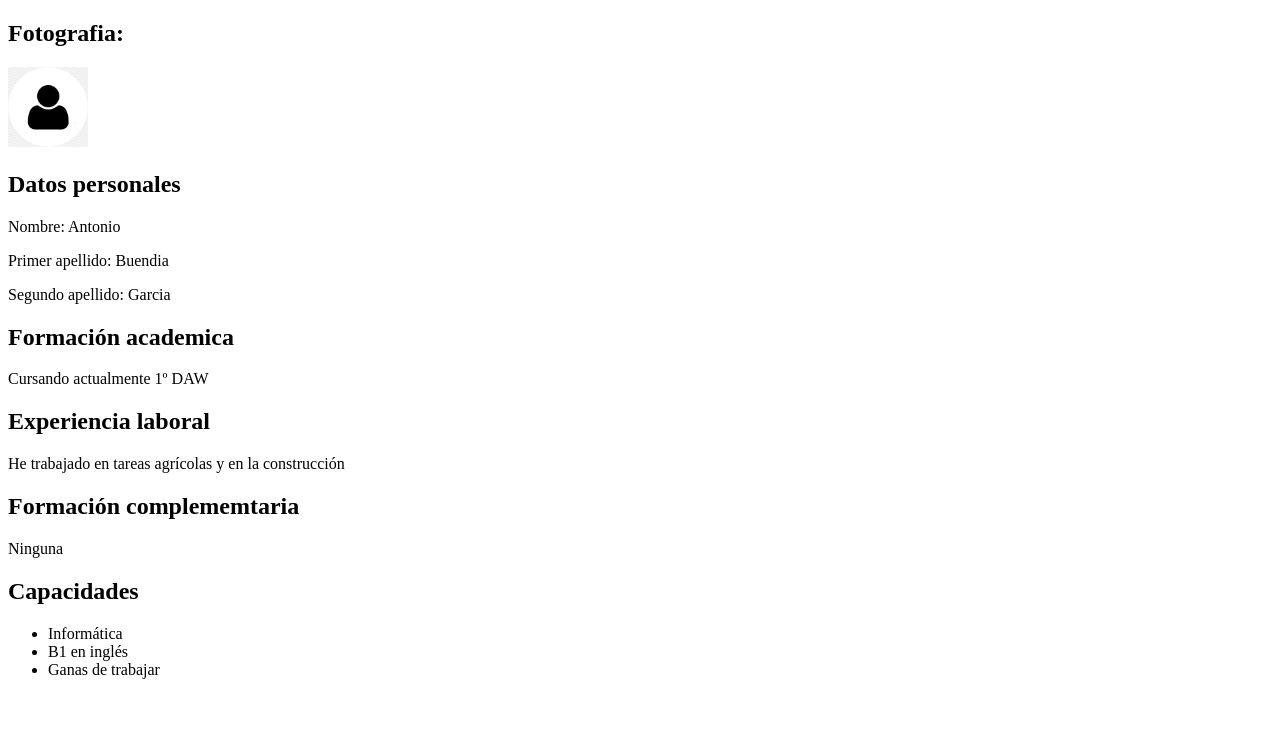
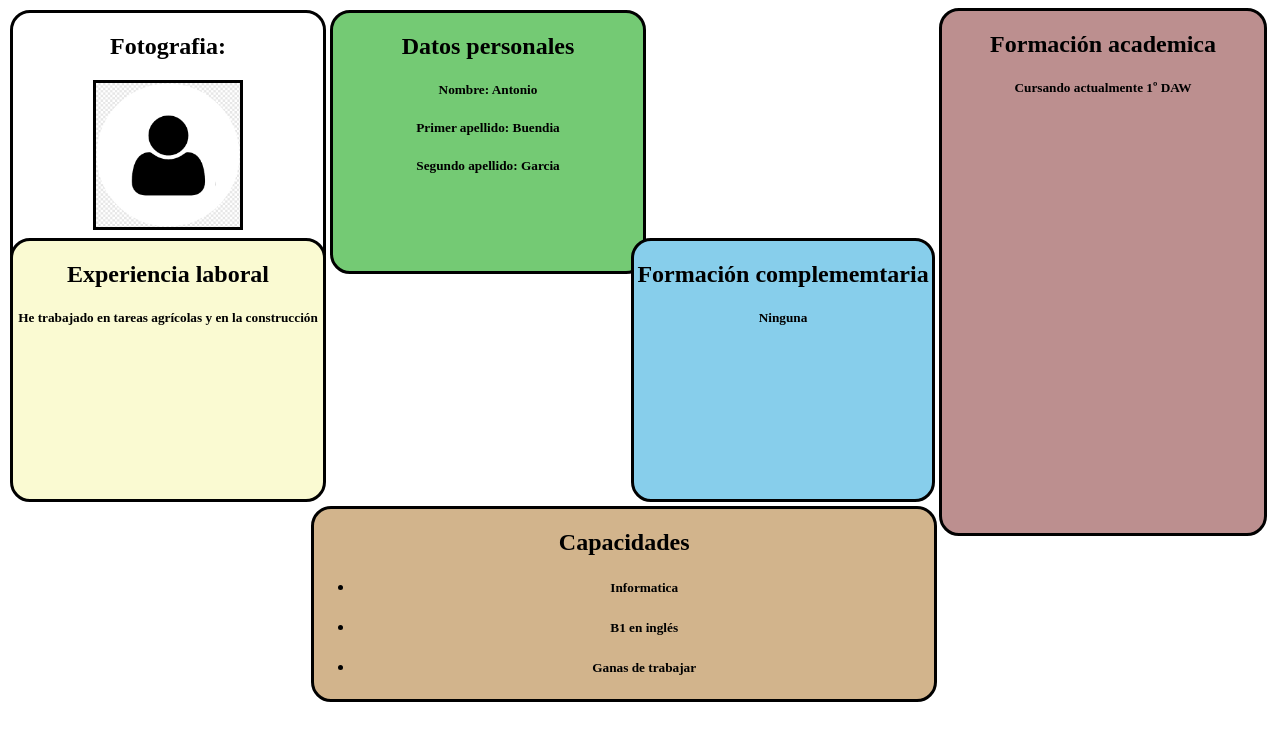
Before and after one commit to 12antonio/ExamenRecuSegunda, a plain HTML site: page index.html in a window 1280 px wide. Drawn offline with Linux system fonts and the light colour scheme.

Commit message:
commit final

```diff
--- a/index.html
+++ b/index.html
@@ -4,42 +4,42 @@
     <link rel="stylesheet" href="styles/style.css">
     <meta charset="UTF-8">
     <meta http-equiv="X-UA-Compatible" content="IE=edge">
-    <meta name="viewport" content="width=device-width, initial-scale=1.0">
+    <meta name="Antonio" content="width=device-width, initial-scale=1.0">
     <title>Antonio Buendia Garcia</title>
 </head>
 <body>
     <article class="fotografia">
         <h1>Fotografia:</h1>
-        <img src="images/fotografia.png" alt="Fotografia" height="80" width="80">
+        <img src="images/fotografia.png" alt="Fotografia" height="150" width="150">
     </article>
 
     <article class="datos_personales">
         <h1>Datos personales</h1>
         <section>
-            <p>Nombre: Antonio</p>
-            <p>Primer apellido: Buendia</p>
-            <p>Segundo apellido: Garcia</p>
+            <h5>Nombre: Antonio</h5>
+            <h5>Primer apellido: Buendia</h5>
+            <h5>Segundo apellido: Garcia</h5>
         </section>
     </article>
 
     <article class="formacion_academica">
         <h1>Formación academica</h1>
         <section>
-            <p>Cursando actualmente 1º DAW</p>
+            <h5>Cursando actualmente 1º DAW</h5>
         </section>
     </article>
 
     <article class="experiencia_laboral">
         <h1>Experiencia laboral</h1>
         <section>
-            <p>He trabajado en tareas agrícolas y en la construcción</p>
+            <h5>He trabajado en tareas agrícolas y en la construcción</h5>
         </section>
     </article>
 
     <article class="formacion_complementaria">
         <h1>Formación complememtaria</h1>
         <section>
-            <p>Ninguna</p>
+            <h5>Ninguna</h5>
         </section>
     </article>
 
@@ -47,9 +47,9 @@
         <h1>Capacidades</h1>
         <section>
             <ul>
-                <li>Informática</li>
-                <li>B1 en inglés</li>
-                <li>Ganas de trabajar</li>
+                <li><h5>Informatica</h5></li>
+                <li><h5>B1 en inglés</h5></li>
+                <li><h5>Ganas de trabajar</h5></li>
             </ul>
         </section>
     </article>
--- a/styles/style.css
+++ b/styles/style.css
@@ -0,0 +1,104 @@
+*{
+    box-sizing: border-box;
+    text-align: center;
+}
+
+body{
+    display: flex;
+    flex-wrap: wrap;
+}
+
+img{
+    border-color: black;
+    border-style: solid;
+}
+
+article{
+    text-align: center;
+}
+
+.fotografia{
+    order: 1;
+    height: 33vh;
+    width: 25%;
+    border-color: black;
+    border-style: solid;
+    border-radius: 20px;
+    margin: 2px;
+}
+
+.datos_personales{
+    order: 2;
+    background-color: rgb(116, 202, 116);
+    height: 33vh;
+    width: 25%;
+    border-color: black;
+    border-style: solid;
+    border-radius: 20px;
+    margin: 2px;
+}
+
+.datos_personales:hover{
+    font-family: cursive;
+}
+
+.formacion_academica{
+    order: 3;
+    background-color: rosybrown;
+    height: 66vh;
+    width: 26%;
+    border-color: black;
+    border-style: solid;
+    border-radius: 20px;
+    margin-left: 23%;
+
+}
+
+.formacion_complementaria:hover{
+    background-color: red;
+}
+
+.experiencia_laboral{
+    order: 4;
+    background-color: lightgoldenrodyellow;
+    height: 33vh;
+    width: 25%;
+    border-color: black;
+    border-style: solid;
+    border-radius: 20px;
+    position: relative;
+    top: -300px;
+    margin: 2px;
+}
+
+.formacion_complementaria{
+    order: 5;
+    background-color: skyblue;
+    height: 33vh;
+    width: 24%;
+    border-color: black;
+    border-style: solid;
+    border-radius: 20px;
+    margin: 2px;
+    margin-left: 24%;
+    position: relative;
+    top: -300px;
+}
+
+.capacidades{
+    order: 6;
+    background-color: tan;
+    height: 40%;
+    width: 49.5%;
+    border-color: black;
+    border-style: solid;
+    border-radius: 20px;
+    margin: 2px;
+    margin-left: 24%;
+    position: relative;
+    top: -300px;
+}
+
+.capacidades:hover{
+    font-size: xx-large;
+}
```
